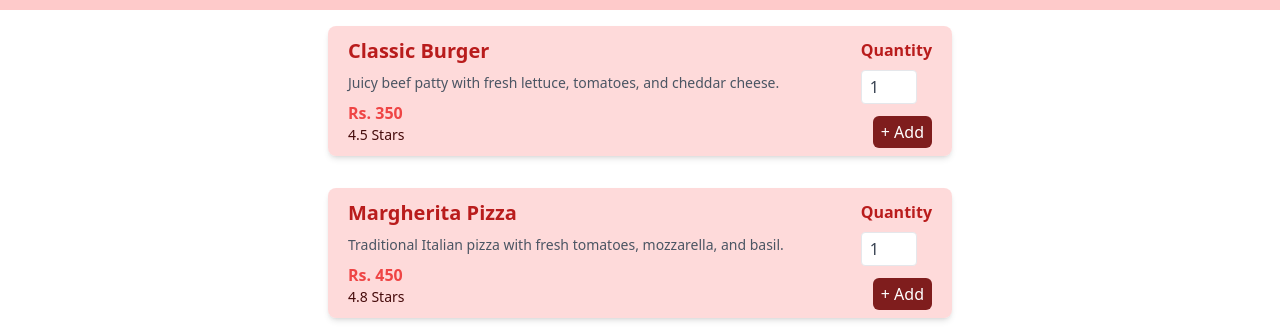
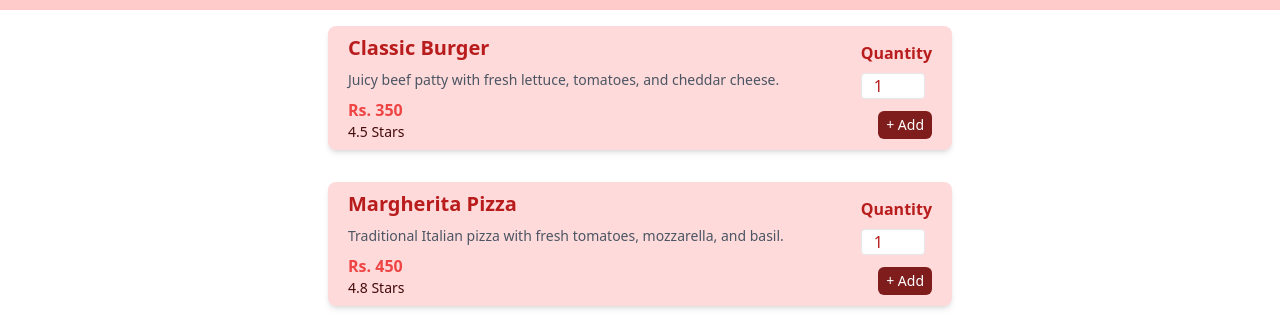
Before and after one commit to nidhijagga/Restaurant-App-React, a React (Create React App) app: page / in a window 1280 px wide. Shown: the part 466-800 px from the top of the page. Built offline with nearby package versions, Linux system fonts and the light colour scheme.

Commit message:
Meals Form for Quantity with minor style changes

```diff
--- a/src/components/Meals/MealsInput.js
+++ b/src/components/Meals/MealsInput.js
@@ -18,7 +18,7 @@ const MealsInput = () => {
             }}
           />
         </div>
-        <button className="px-2 py-1 bg-red-900 text-white rounded-md hover:bg-red-300 hover:text-red-900">
+        <button className="px-2 py-1 text-sm bg-red-900 text-white rounded-md hover:bg-red-300 hover:text-red-900">
           + Add
         </button>
       </form>
--- a/src/components/UI/Input.js
+++ b/src/components/UI/Input.js
@@ -8,7 +8,7 @@ const Input = (props) => {
       </label>
       <input
         {...props.input}
-        className="border rounded py-1 px-2 w-14 text-gray-700 focus:outline-none focus:ring focus:border-blue-300"
+        className="border rounded px-3 w-16 text-red-700 focus:outline-none focus:ring focus:border-red-300"
       />
     </div>
   );
```
